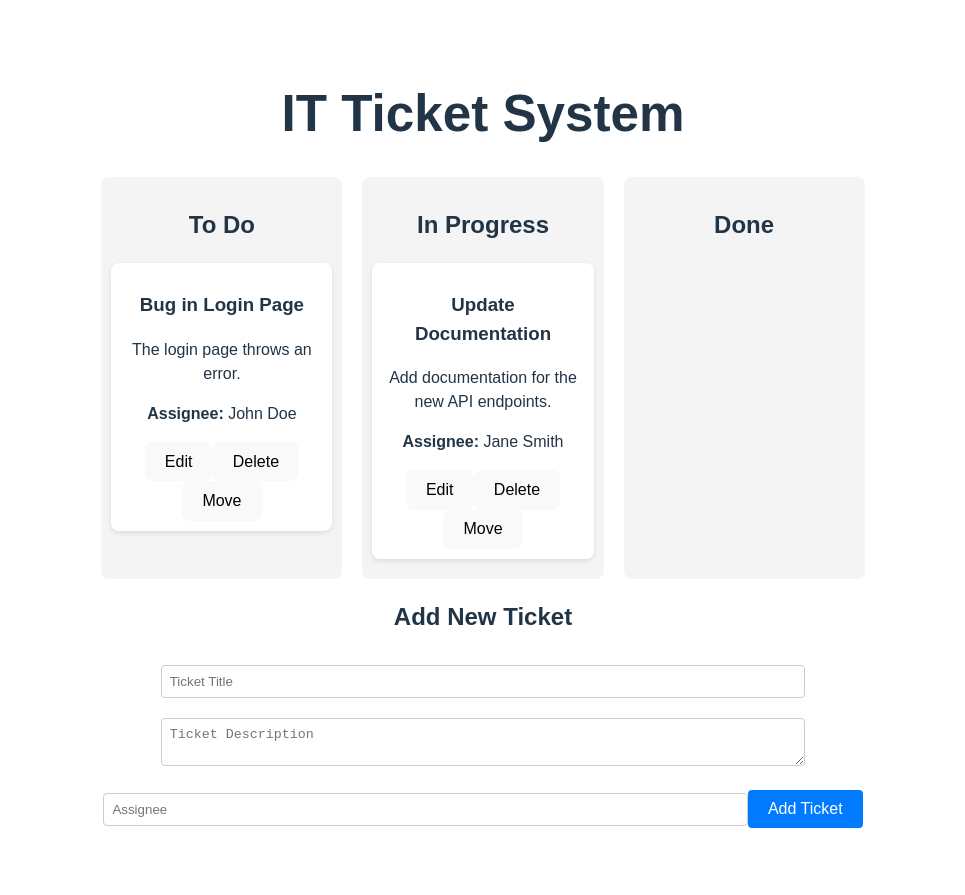
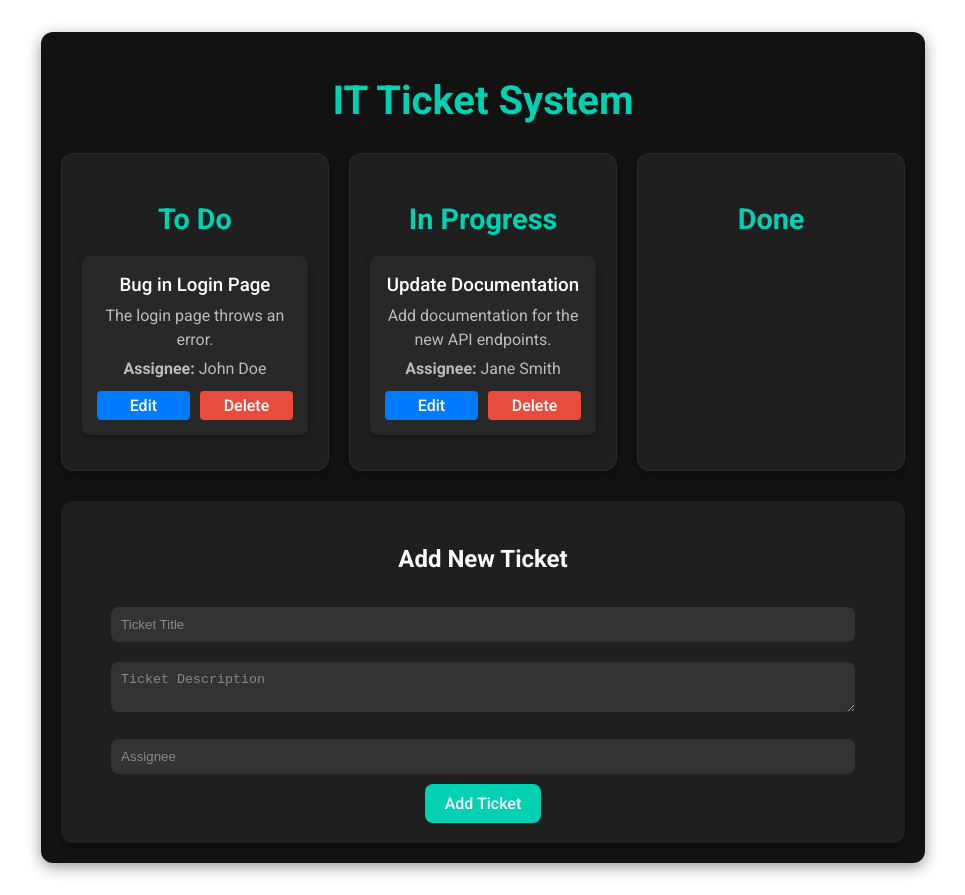
Before and after one commit to MKBRL05/tickity, a Vue app: page / in a window 1280 px wide. Shown: the whole page, without its empty margins (157-1122 px from the left). Built offline with nearby package versions, Linux system fonts and the light colour scheme.

Commit message:
new improved styling and drag and drop

```diff
--- a/src/App.vue
+++ b/src/App.vue
@@ -4,15 +4,16 @@
       <h1>IT Ticket System</h1>
     </header>
     <div class="ticket-container">
-      <div v-for="status in ticketStatuses" :key="status" class="ticket-column">
+      <div v-for="status in ticketStatuses" :key="status" class="ticket-column" @dragover.prevent @drop="onDrop($event, status)">
         <h2>{{ status }}</h2>
-        <div v-for="ticket in filteredTickets(status)" :key="ticket.id" class="ticket-card">
+        <div v-for="ticket in filteredTickets(status)" :key="ticket.id" class="ticket-card" draggable="true" @dragstart="onDragStart($event, ticket)">
           <h3>{{ ticket.title }}</h3>
           <p>{{ ticket.description }}</p>
           <p><strong>Assignee:</strong> {{ ticket.assignee }}</p>
-          <button @click="editTicket(ticket)">Edit</button>
-          <button @click="deleteTicket(ticket.id)">Delete</button>
-          <button @click="moveTicket(ticket, status)">Move</button>
+          <div class="ticket-actions">
+            <button @click="editTicket(ticket)" class="btn-edit">Edit</button>
+            <button @click="deleteTicket(ticket.id)" class="btn-delete">Delete</button>
+          </div>
         </div>
       </div>
     </div>
@@ -21,15 +22,15 @@
       <input v-model="newTicketTitle" placeholder="Ticket Title" />
       <textarea v-model="newTicketDescription" placeholder="Ticket Description"></textarea>
       <input v-model="newTicketAssignee" placeholder="Assignee" />
-      <button @click="addTicket">Add Ticket</button>
+      <button @click="addTicket" class="btn-add">Add Ticket</button>
     </div>
     <div v-if="isEditing" class="edit-ticket-form">
       <h2>Edit Ticket</h2>
       <input v-model="editTicketTitle" placeholder="Ticket Title" />
       <textarea v-model="editTicketDescription" placeholder="Ticket Description"></textarea>
       <input v-model="editTicketAssignee" placeholder="Assignee" />
-      <button @click="saveTicket">Save Changes</button>
-      <button @click="cancelEdit">Cancel</button>
+      <button @click="saveTicket" class="btn-save">Save Changes</button>
+      <button @click="cancelEdit" class="btn-cancel">Cancel</button>
     </div>
   </div>
 </template>
@@ -52,6 +53,7 @@ export default {
       editTicketAssignee: "",
       isEditing: false,
       ticketStatuses: ["To Do", "In Progress", "Done"],
+      draggedTicket: null,
     };
   },
   methods: {
@@ -104,62 +106,153 @@ export default {
         ticket.status = this.ticketStatuses[currentIndex + 1];
       }
     },
+    onDragStart(event, ticket) {
+      this.draggedTicket = ticket;
+    },
+    onDrop(event, status) {
+      if (this.draggedTicket) {
+        this.draggedTicket.status = status;
+        this.draggedTicket = null;
+      }
+    },
   },
 };
 </script>
 
 <style scoped>
+@import url('https://fonts.googleapis.com/css2?family=Roboto:wght@400;500;700&display=swap');
+
 #app {
-  font-family: Arial, sans-serif;
+  font-family: 'Roboto', sans-serif;
   max-width: 1200px;
   margin: 0 auto;
   padding: 20px;
+  color: #ffffff;
+  background-color: #121212;
+  border-radius: 12px;
+  box-shadow: 0 4px 15px rgba(0, 0, 0, 0.4);
 }
 header {
   text-align: center;
-  margin-bottom: 20px;
+  margin-bottom: 30px;
+}
+header h1 {
+  font-size: 2.5rem;
+  font-weight: 700;
+  color: #00d1b2;
 }
 .ticket-container {
   display: flex;
   justify-content: space-between;
+  gap: 20px;
 }
 .ticket-column {
   flex: 1;
-  margin: 0 10px;
-  background: #f4f4f4;
-  padding: 10px;
-  border-radius: 8px;
+  background: #1f1f1f;
+  padding: 20px;
+  border-radius: 12px;
+  border: 1px solid #2c2c2c;
+  box-shadow: 0 4px 10px rgba(0, 0, 0, 0.3);
+}
+.ticket-column h2 {
+  font-size: 1.8rem;
+  margin-bottom: 15px;
+  color: #00d1b2;
 }
 .ticket-card {
-  background: #ffffff;
-  padding: 10px;
-  margin-bottom: 10px;
+  background: #282828;
+  padding: 15px;
+  margin-bottom: 15px;
   border-radius: 8px;
-  box-shadow: 0 2px 5px rgba(0, 0, 0, 0.1);
+  box-shadow: 0 2px 5px rgba(0, 0, 0, 0.4);
+  transition: transform 0.2s;
+  cursor: grab;
+}
+.ticket-card:hover {
+  transform: scale(1.02);
+}
+.ticket-card:active {
+  cursor: grabbing;
+}
+.ticket-card h3 {
+  margin: 0;
+  font-weight: 500;
+  color: #ffffff;
+}
+.ticket-card p {
+  margin: 5px 0;
+  color: #bbbbbb;
+}
+.ticket-actions {
+  margin-top: 10px;
+  display: flex;
+  gap: 10px;
+}
+.ticket-actions button {
+  flex: 1;
+  padding: 5px 10px;
+  border: none;
+  border-radius: 4px;
+  cursor: pointer;
+  transition: background-color 0.3s;
+}
+.btn-edit {
+  background-color: #007bff;
+  color: white;
+}
+.btn-edit:hover {
+  background-color: #0056b3;
+}
+.btn-delete {
+  background-color: #e74c3c;
+  color: white;
+}
+.btn-delete:hover {
+  background-color: #c0392b;
 }
 .add-ticket-form, .edit-ticket-form {
-  margin-top: 20px;
+  margin-top: 30px;
   text-align: center;
+  background-color: #1f1f1f;
+  padding: 20px;
+  border-radius: 12px;
+  box-shadow: 0 4px 10px rgba(0, 0, 0, 0.3);
 }
 .add-ticket-form input,
 .add-ticket-form textarea,
 .edit-ticket-form input,
 .edit-ticket-form textarea {
-  width: 80%;
+  width: 90%;
   margin: 10px 0;
-  padding: 8px;
-  border-radius: 4px;
-  border: 1px solid #ccc;
+  padding: 10px;
+  border-radius: 8px;
+  border: none;
+  background-color: #333333;
+  color: #ffffff;
+  outline: none;
 }
-.add-ticket-form button, .edit-ticket-form button {
+.add-ticket-form input::placeholder,
+.add-ticket-form textarea::placeholder,
+.edit-ticket-form input::placeholder,
+.edit-ticket-form textarea::placeholder {
+  color: #888;
+}
+.btn-add, .btn-save, .btn-cancel {
   padding: 10px 20px;
-  background-color: #007bff;
+  background-color: #00d1b2;
   color: white;
   border: none;
-  border-radius: 4px;
+  border-radius: 8px;
   cursor: pointer;
+  transition: background-color 0.3s;
 }
-.add-ticket-form button:hover, .edit-ticket-form button:hover {
-  background-color: #0056b3;
+.btn-add:hover, .btn-save:hover, .btn-cancel:hover {
+  background-color: #00bfa5;
+}
+.btn-cancel {
+  background-color: #f39c12;
+}
+.btn-cancel:hover {
+  background-color: #e67e22;
 }
 </style>
```
